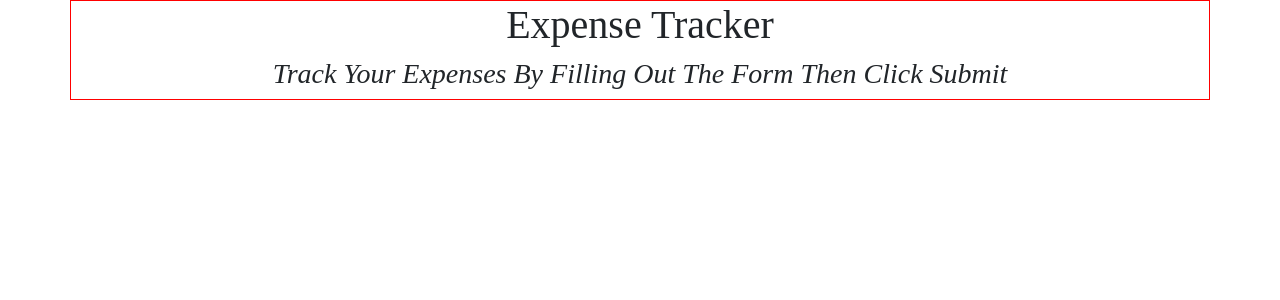
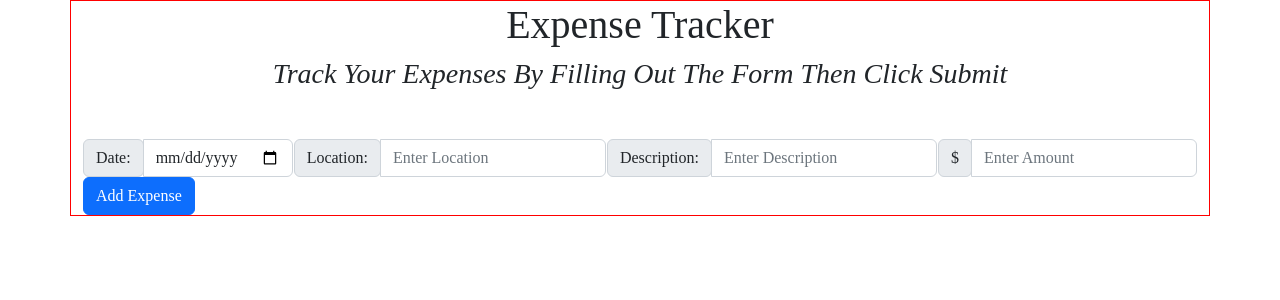
Before and after one commit to danielmurphy1/ExpenseTrackerAngularCSharp, an Angular app in the folder ClientApp/: page / in a window 1280 px wide. Shown: the top 300 px of the page. Built offline with nearby package versions, Linux system fonts and the light colour scheme; a web font is replaced by a local one.

Commit message:
created add-expense component

```diff
--- a/ClientApp/src/app/app.component.html
+++ b/ClientApp/src/app/app.component.html
@@ -1,5 +1,6 @@
 <body>
   <div class="container red-border">
     <app-header></app-header>
+    <app-add-expense></app-add-expense>
   </div>
 </body>
--- a/ClientApp/src/app/app.module.ts
+++ b/ClientApp/src/app/app.module.ts
@@ -6,11 +6,13 @@ import { RouterModule } from '@angular/router';
 
 import { AppComponent } from './app.component';;
 import { HeaderComponent } from './components/header/header.component';
+import { AddExpenseComponent } from './components/add-expense/add-expense.component';
 
 @NgModule({
   declarations: [
     AppComponent,
-    HeaderComponent
+    HeaderComponent,
+    AddExpenseComponent
   ],
   imports: [
     BrowserModule.withServerTransition({ appId: 'ng-cli-universal' }),
--- /dev/null
+++ b/ClientApp/src/app/components/add-expense/add-expense.component.css
@@ -0,0 +1,3 @@
+.input-group{
+    width: auto;
+}
--- /dev/null
+++ b/ClientApp/src/app/components/add-expense/add-expense.component.html
@@ -0,0 +1,21 @@
+<form class="mt-5">
+    <div class="d-md-flex justify-content-between">
+        <div class="input-group">
+            <label for="date"><span class="input-group-text">Date: </span></label>
+            <input type="date" class="form-control" name="date" id="date" ng-required>
+        </div>
+        <div class="input-group">
+            <label for="location"><span class="input-group-text">Location: </span></label>
+            <input type="text" class="form-control" name="location" id="location" placeholder="Enter Location" ng-required>
+        </div>
+        <div class="input-group">
+            <label for="description"><span class="input-group-text">Description: </span></label>
+            <input type="text" class="form-control" name="description" id="description" placeholder="Enter Description" ng-required>
+        </div>
+        <div class="input-group">
+            <label for="amount"><span class="input-group-text">$</span></label>
+            <input type="number" class="form-control" name="amount" id="amount" step=".01" placeholder="Enter Amount" ng-required="true">
+        </div>
+    </div>
+    <button type="submit" class="btn btn-primary" (click)="click()">Add Expense</button>
+</form>
--- /dev/null
+++ b/ClientApp/src/app/components/add-expense/add-expense.component.ts
@@ -0,0 +1,13 @@
+import { Component } from '@angular/core';
+
+@Component({
+  selector: 'app-add-expense',
+  templateUrl: './add-expense.component.html',
+  styleUrls: ['./add-expense.component.css']
+})
+export class AddExpenseComponent {
+
+  click(){
+    console.log('clicked')
+  }
+}
--- a/ClientApp/src/styles.css
+++ b/ClientApp/src/styles.css
@@ -4,20 +4,6 @@ body {
   font-family: 'Mate', serif;
 }
 
-a {
-  color: #0366d6;
-}
-
-code {
-  color: #e01a76;
-}
-
-.btn-primary {
-  color: #fff;
-  background-color: #1b6ec2;
-  border-color: #1861ac;
-}
-
 .red-border {
   border: 1px solid red;
 }
```
Also changed, not shown: 1 other file (tests, documents, lock files or other folders).
